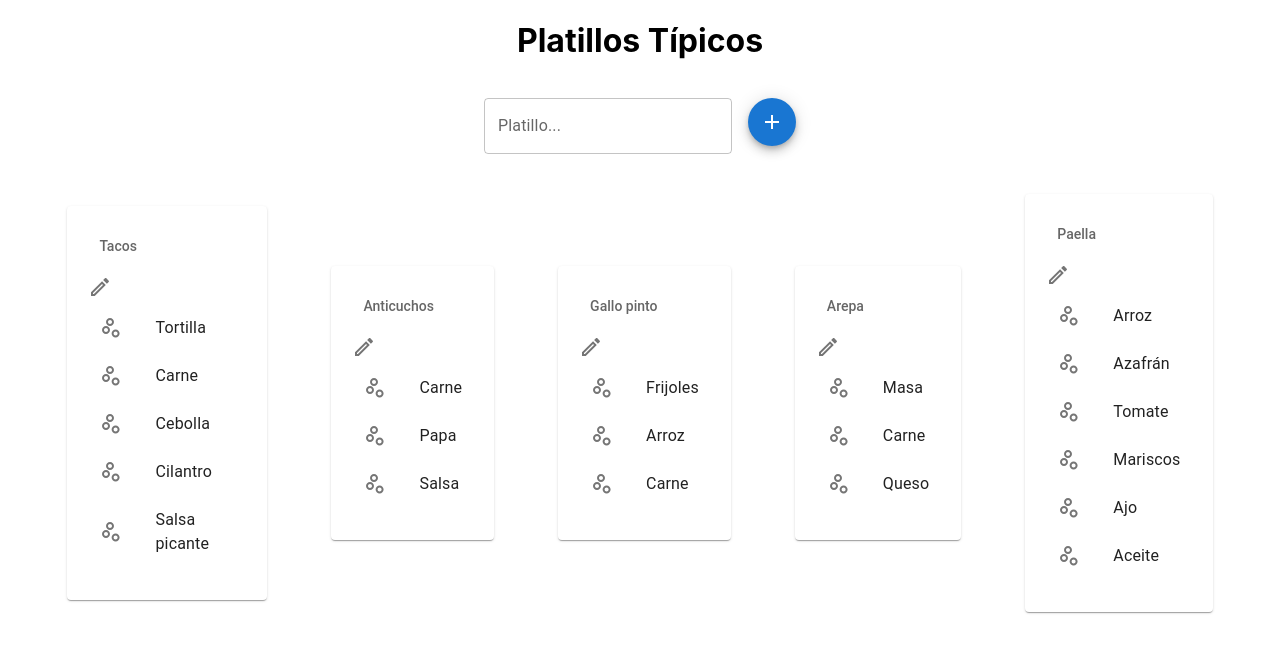
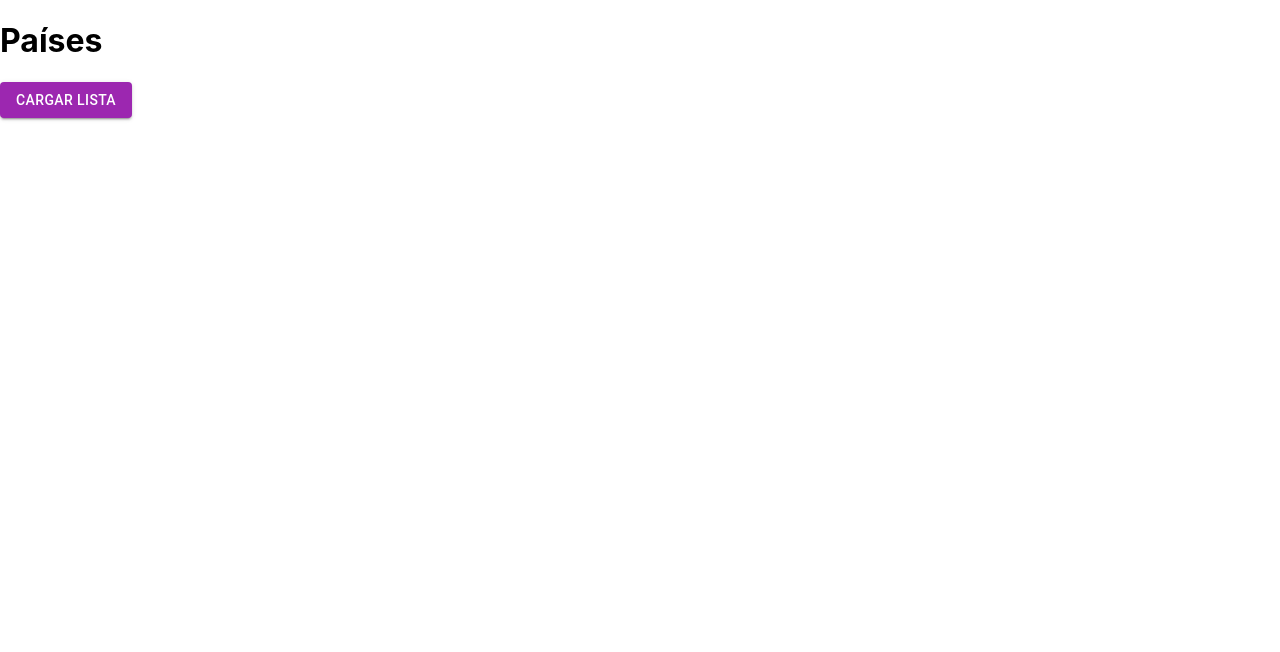
Before and after one commit to yaeltodaro/react-test, a React (Create React App) app: page /react-test/paises in a window 1280 px wide. Before the commit this address led to /react-test/. Shown: the top 652 px of the page. Built offline with nearby package versions, Linux system fonts and the light colour scheme.

Commit message:
Arreglo de rutas

```diff
--- a/src/components/router.js
+++ b/src/components/router.js
@@ -12,10 +12,10 @@ import { Routes ,Route, Navigate } from 'react-router-dom';
 const Router = () => (
   <BrowserRouter basename="/react-test/">
      <Routes>
-       <Route path='/' element={<App/>} />
+       <Route path='/app' element={<App/>} />
        <Route path="/platillos" element={<Dishes/>} />
        <Route path="/platillo/:name" element={<Dish/>} />
-       <Route path="/react-test/paises" element={<Countries/>} />
+       <Route path="/paises" element={<Countries/>} />
        <Route path="*" element={<Navigate to="/" />} />
        <Route component={NotFound} />
      </Routes>
```
